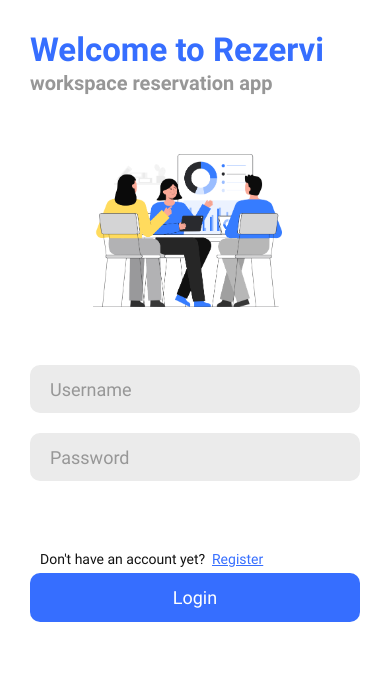
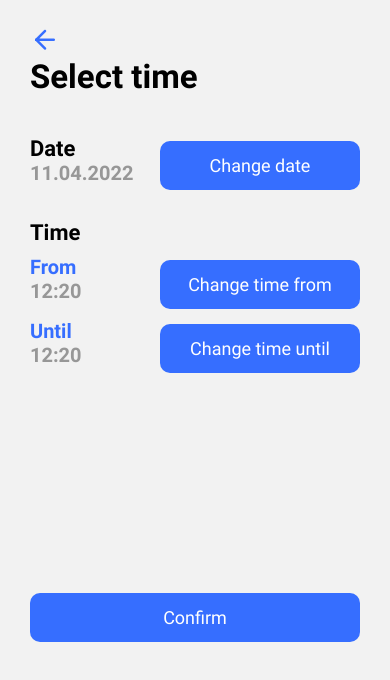
Before and after one commit to mtaa-rezervi/frontend, a React Native app: screen /SelectTime in a window 390 px wide. Shown: the top 680 px of the page. Built offline with nearby package versions, Linux system fonts and the light colour scheme.

Commit message:
finished room booking (without sending email noti)

```diff
--- a/App.js
+++ b/App.js
@@ -26,6 +26,7 @@ import UserListing from './screens/UserListing';
 import ReservationHistory from './screens/ReservationHistory';
 import RoomCreation from './screens/RoomCreation';
 import RoomBooking from './screens/RoomBooking';
+import SelectTime from './screens/SelectTime';
 
 const Stack = createNativeStackNavigator();
 const Tab = createBottomTabNavigator();
@@ -85,6 +86,7 @@ export default function App() {
         <Stack.Screen name='UserListing' component={UserListing}/>
         <Stack.Screen name='RoomCreation' component={RoomCreation}/>
         <Stack.Screen name='RoomBooking' component={RoomBooking}/>
+        <Stack.Screen name='SelectTime' component={SelectTime}/>
       </Stack.Navigator>
     </NavigationContainer>
   );
--- a/screens/RoomBooking.js
+++ b/screens/RoomBooking.js
@@ -1,6 +1,7 @@
 import { StyleSheet, Text, SafeAreaView, View, ScrollView, Alert } from 'react-native';
-import { useState } from 'react';
-
+import { useState, useEffect } from 'react';
+import { useIsFocused } from '@react-navigation/native';
+import Moment from 'moment';
 
 import Input from '../components/Input';
 import StandardButton from '../components/StandardButton';
@@ -9,18 +10,18 @@ import BackButton from '../components/BackButton';
 import textStyle from '../styles/text';
 import colors from '../styles/colors';
 
+import { loadSecure } from '../utils/secureStore';
+
+
 export default function RoomBooking({ navigation, route }) {
 
-    const [displayDate, setDisplayDate] = useState('');
-    const [displayTime, setDisplayTime] = useState('');
+	const isFocused = useIsFocused();
     const [meetingName, setMeetingName] = useState('');
-		const [selectedDate, setSelectedDate] = useState('3.2.2022');
-		const [selectedTime, setSelectedTime] = useState('13:30 - 14:30');
+	const [selectedDate, setSelectedDate] = useState('');
+	const [selectedTimeFrom, setSelectedTimeFrom] = useState('');
+	const [selectedTimeUntil, setSelectedTimeUntil] = useState('');
 
-    const submitBooking = () => {
-        console.log('submit booking pressed');
-    }
-
+	// shows confirmation alert after pressing the confirm button
     const showSubmitAlert = () => {
 		Alert.alert(
 			'Confirmation',
@@ -37,6 +38,102 @@ export default function RoomBooking({ navigation, route }) {
 		)
     }
 
+	// submits the booking and creates the reservation
+	const submitBooking = async () => {
+		const userID = (await loadSecure()).userID;
+		const auth = (await loadSecure()).auth;
+
+		let day = Moment(selectedDate).format('YYYY-MM-DD');
+		let timeFrom = Moment(selectedTimeFrom).format('HH:mm');
+		let timeUntil = Moment(selectedTimeUntil).format('HH:mm');
+
+		let timeFromISO = day + "T" + timeFrom + ":00+02:00";
+		let timeUntilISO = day + "T" + timeUntil + ":00+02:00";
+
+		try {
+			const response = await fetch(`https://mtaa-backend.herokuapp.com/reservations`, {
+				method: 'POST',
+				headers: {
+					Accept: 'application/json',
+					'Content-Type': 'application/json',
+					'Authorization': auth
+				},
+				body: JSON.stringify({
+					room_id: route.params._id,
+					user_id: userID,
+					reserved_from: timeFromISO,
+					reserved_to: timeUntilISO
+				})
+			});
+
+			const json = await response.json();
+
+			if(response.status == 201){
+				Alert.alert(
+					'Success',
+					'Reservation was created.',
+					[
+						{
+							text: 'OK',
+							onPress: () => navigation.navigate('Profile')
+						}
+					]
+				)
+			}
+			else if(response.status == 409){
+				Alert.alert(
+					'Error',
+					json.error.message,
+					[{
+						text: 'OK'
+					}]
+				)
+			}
+			else if( response.status == 422){
+				var errorMessage = "";
+				for(const err of json.errors){
+					errorMessage += `${err.message}\n`;
+				}
+
+				Alert.alert(
+				'Error',
+				errorMessage,
+				[{
+					text: 'OK'
+				}]
+				)
+			}
+			else{
+				alert(`Error occurred (${response.status})`);
+			}
+		}catch(error){
+			console.error(error);
+		}
+    }
+
+	const setDateTime = () => {
+		console.log("room: " + route.params._id);
+
+		var today  = Moment().format();
+		setSelectedDate(today);
+		setSelectedTimeFrom(today);
+		setSelectedTimeUntil(today);
+
+		if(route.params.day){
+			setSelectedDate(route.params.day);
+		}
+		if(route.params.timeFrom){
+			setSelectedTimeFrom(route.params.timeFrom);
+		}
+		if(route.params.timeUntil){
+			setSelectedTimeUntil(route.params.timeUntil);
+		}
+	}
+
+	useEffect(() => {
+		setDateTime();
+	}, [isFocused]);
+
     return(
         <SafeAreaView>
             <BackButton action={() => navigation.goBack()}/>
@@ -48,12 +145,12 @@ export default function RoomBooking({ navigation, route }) {
 						<Text style={[styles.dateTimeItem, textStyle.h2]}>Time</Text>
 				</View>
 				<View style={styles.dateTimeValuesRow}>
-									<Text style={[textStyle.h3, styles.currentDate]}>{selectedDate}</Text>
-									<Text style={[textStyle.h3, styles.currentDate]}>{selectedTime}</Text>
+						<Text style={[textStyle.h3, styles.currentDate]}>{Moment(selectedDate).format('DD.MM.YYYY')}</Text>
+						<Text style={[textStyle.h3, styles.currentDate]}>{`${Moment(selectedTimeFrom).format('HH:mm')} - ${Moment(selectedTimeUntil).format('HH:mm')}`}</Text>
 				</View>
 				<StandardButton
 						title={'Change time'}
-									action={() => {console.log('change time pressed')}}
+						action={() => navigation.navigate('SelectTime', {_id: route.params._id})}
 						style={styles.changeTimeButton}
 				/>
 
@@ -87,20 +184,13 @@ const styles = StyleSheet.create({
 	container: {
 		marginLeft: 30,
 		width: 330,
-		//justifyContent: 'center',
-		//alignSelf: 'center'
 	},
 	changeTimeButton: {
-		//marginLeft: 30,
-		//marginRight: 30,
 		marginTop: 19,
 		alignSelf: 'center'
 	},
 	submitButton: {
 		marginTop: 20
-	},
-	header: {
-		//marginLeft: 30
 	},
 	input: {
 		paddingBottom: 20,
@@ -114,12 +204,10 @@ const styles = StyleSheet.create({
 		height: 150
 	},
 	dateTimeTitlesRow: {
-		//marginLeft: 30,
 		marginTop: 27,
 		flexDirection: 'row',
 	},
 	dateTimeValuesRow: {
-		//marginLeft: 30,
 		marginTop: 7,
 		flexDirection: 'row',
 	},
--- /dev/null
+++ b/screens/SelectTime.js
@@ -0,0 +1,182 @@
+import { StyleSheet, SafeAreaView, View, Text, TouchableOpacity} from "react-native";
+import BackButton from "../components/BackButton";
+import React, { useState } from 'react';
+
+import Moment from "moment";
+
+import DateTimePicker from '@react-native-community/datetimepicker';
+
+import textStyle from "../styles/text";
+import colors from "../styles/colors";
+import StandardButton from "../components/StandardButton";
+
+export default function SelectTime({ navigation, route }) {
+
+    const SmallButton = ({ title, action }) => {
+        return (
+          <TouchableOpacity style={ styles.smallButton } onPress={action}>
+            <Text style={[textStyle.small, { color: colors.white}]}>{ title || 'Button' }</Text>
+          </TouchableOpacity>
+        )
+    };
+
+    const [selectedDate, setSelectedDate] = useState(new Date().toISOString());
+    const [selectedTimeFrom, setSelectedTimeFrom] = useState(new Date().toISOString());
+    const [selectedTimeUntil, setSelectedTimeUntil] = useState(new Date().toISOString());
+
+    const [dayModalVisible, setDayModalVisible] = useState(false);
+    const [viewTimeFrom, setViewTimeFrom] = useState(false);
+    const [viewTimeUntil, setViewTimeUntil] = useState(false);
+
+    const setDay = (event, date) => {
+        var day = Moment(date).format();
+        setSelectedDate(day);
+        setDayModalVisible(false);
+    };
+
+    const setTimeFrom = (event, date) => {
+        var timeFrom = Moment(date).format();
+        setSelectedTimeFrom(timeFrom);
+        setViewTimeFrom(false);
+    };
+
+    const setTimeUntil = (event, date) => {
+        var timeUntil = Moment(date).format();
+        setSelectedTimeUntil(timeUntil);
+        setViewTimeUntil(false);
+    };
+
+    return(
+        <SafeAreaView>
+            <BackButton action={() => navigation.goBack()}/>
+			<View style={styles.container}>
+				<Text style={[textStyle.h1, styles.header]}>Select time</Text>
+            </View>
+
+            {React.useMemo(() => {
+                return dayModalVisible && (
+                    <DateTimePicker
+                        value={new Date()}
+                        mode="date"
+                        minimumDate={new Date()}
+                        is24Hour={true}
+                        onChange={(event, date) => {
+                            setDay(event, date)
+                        }}
+                />)
+            }, [dayModalVisible])}
+
+            {React.useMemo(() => {
+                return viewTimeFrom && (
+                    <DateTimePicker
+                        value={new Date()}
+                        mode="time"
+                        is24Hour={true}
+                        onChange={(event, date) => {
+                            setTimeFrom(event, date)
+                        }}
+                />)
+            }, [viewTimeFrom])}
+
+
+            {React.useMemo(() => {
+                return viewTimeUntil && (
+                    <DateTimePicker
+                        value={new Date()}
+                        mode="time"
+                        is24Hour={true}
+                        onChange={setTimeUntil}
+                />)
+            }, [viewTimeUntil])}
+
+
+            <View style={styles.container}>
+                <View style={styles.dateRow}>
+                    <View>
+                        <Text style={textStyle.h2}>Date</Text>
+                        <Text style={[textStyle.h3, styles.date]}>{Moment(selectedDate).format('DD.MM.YYYY')}</Text>
+                    </View>
+                    <SmallButton
+                        title={"Change date"}
+                        action={() => setDayModalVisible(true)}
+                    />
+                </View>
+
+                <Text style={[textStyle.h2, styles.timeTitle]}>Time</Text>
+
+
+                <View style={styles.timeRow}>
+                    <View>
+                        <Text style={[textStyle.h3, styles.times]}>From</Text>
+                        <Text style={[textStyle.h3, styles.date]}>{Moment(selectedTimeFrom).format('HH:mm')}</Text>
+                    </View>
+                    <SmallButton
+                        title={"Change time from"}
+                        action={() => setViewTimeFrom(true)}
+                    />
+                </View>
+
+                <View style={styles.timeRow}>
+                    <View>
+                        <Text style={[textStyle.h3, styles.times]}>Until</Text>
+                        <Text style={[textStyle.h3, styles.date]}>{Moment(selectedTimeUntil).format('HH:mm')}</Text>
+                    </View>
+                    <SmallButton
+                        title={"Change time until"}
+                        action={() => setViewTimeUntil(true)}
+                    />
+                </View>
+
+                <StandardButton
+                    title={"Confirm"}
+                    action={()=> {
+                        console.log(selectedDate + " -- " + selectedTimeFrom + " -- " + selectedTimeUntil);
+                        navigation.navigate('RoomBooking', {_id: route.params._id, day: selectedDate, timeFrom: selectedTimeFrom, timeUntil: selectedTimeUntil})}}
+                    style={styles.confirmButton}
+                />
+
+            </View>
+
+
+
+        </SafeAreaView>
+    );
+}
+
+const styles = StyleSheet.create({
+	container: {
+		marginLeft: 30,
+		width: 330,
+	},
+    smallButton: {
+        width: 200,
+        marginTop: 5,
+        backgroundColor: colors.blue,
+        height: 49,
+        borderRadius: 10,
+        justifyContent: 'center',
+        alignItems: 'center'
+    },
+    date: {
+        color: colors.grey
+    },
+    times: {
+        color: colors.blue
+    },
+    timeTitle:{
+        marginTop: 30
+    },
+    dateRow: {
+        flexDirection: 'row',
+        marginTop: 40,
+        justifyContent: 'space-between'
+    },
+    timeRow: {
+        flexDirection: 'row',
+        marginTop: 10,
+        justifyContent: 'space-between'
+    },
+    confirmButton: {
+        marginTop: 220
+    }
+});
```
Also changed, not shown: package.json (+6 -1 lines), 1 other file (tests, documents, lock files or other folders). Lines whose indentation alone changed are shown as unchanged.
